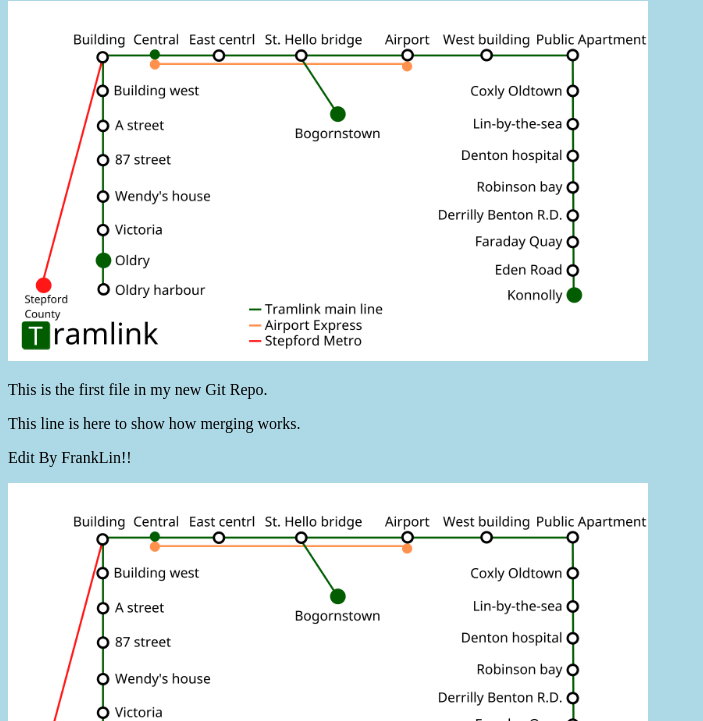
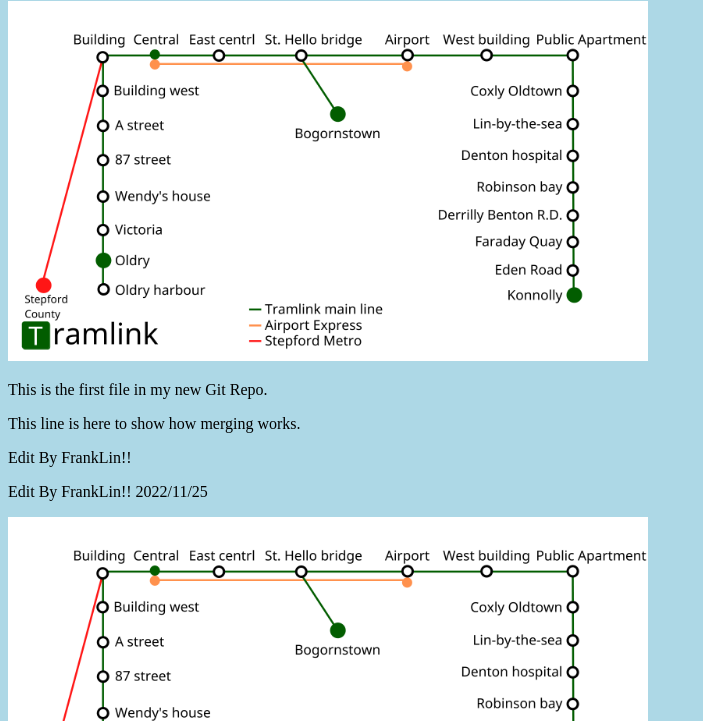
Before and after one commit to franklin8taiwan/hello-world, a plain HTML site: page index.html in a window 1280 px wide. Shown: the part 79-800 px from the top of the page, without its empty margins (0-703 px from the left). Drawn offline with Linux system fonts and the light colour scheme.

Commit message:
新增一行code

```diff
--- a/index.html
+++ b/index.html
@@ -10,6 +10,7 @@
         <p>This is the first file in my new Git Repo.</p>
         <p>This line is here to show how merging works.</p>
         <p>Edit By FrankLin!!</p>
+        <p>Edit By FrankLin!! 2022/11/25</p>
         <div><img src="img_hello_git.jpg" alt="Hello Git" style="width: 100%; max-width: 640px" /></div>
     </body>
 </html>
```
